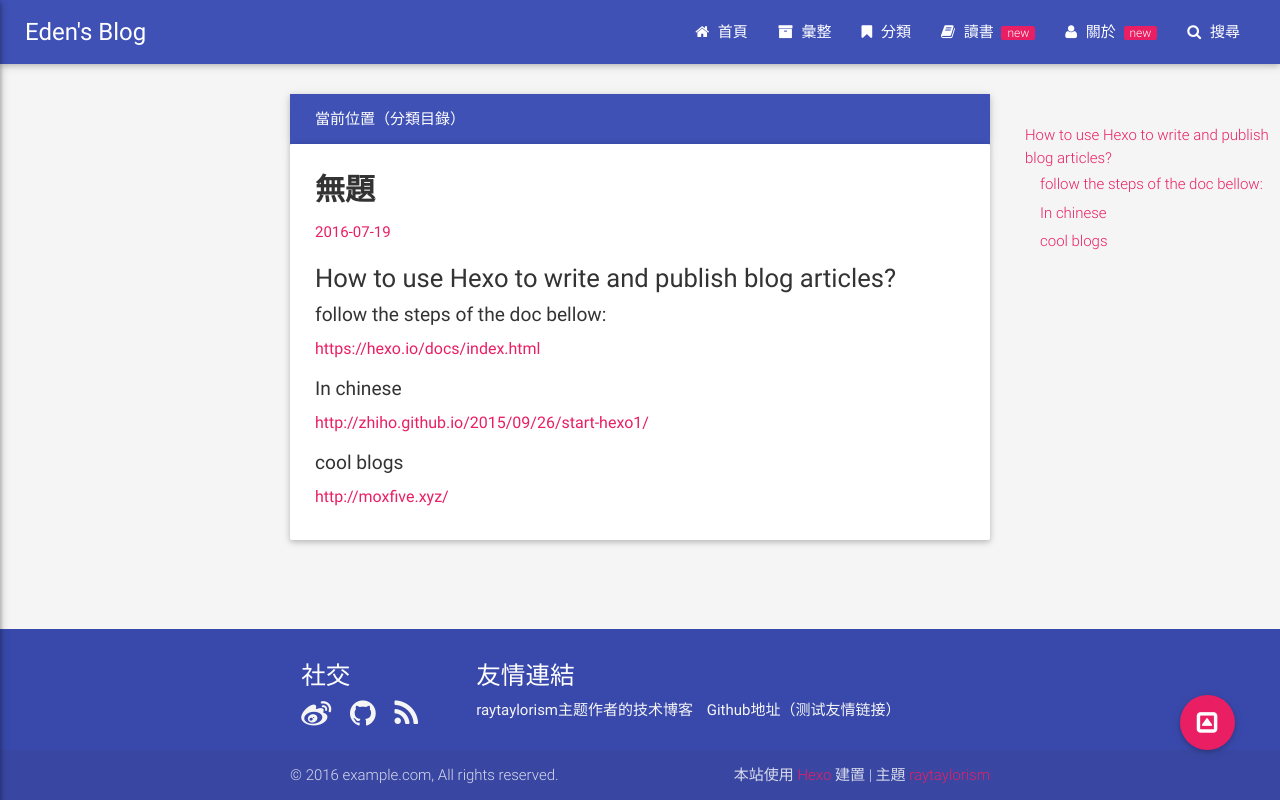
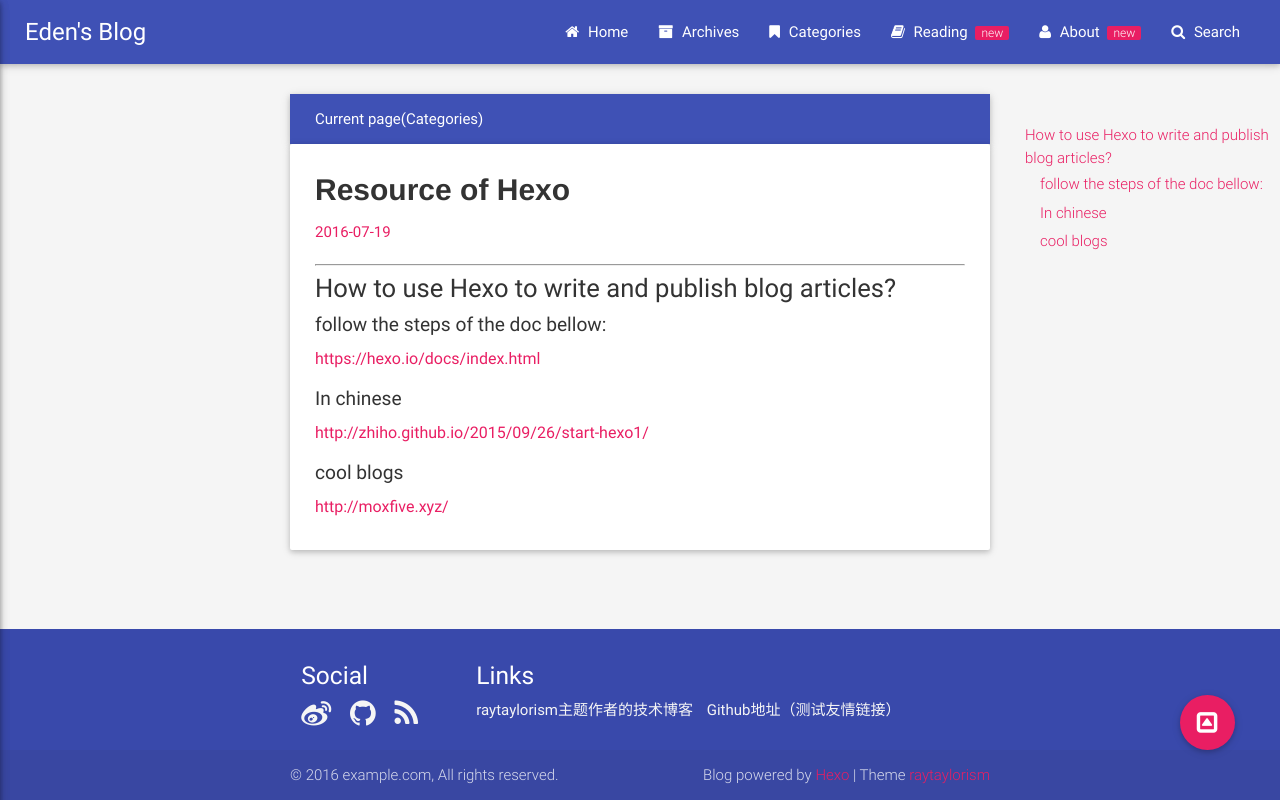
Before and after one commit to npmcdn-to-unpkg-bot/edenwoo.github.io, a plain HTML site: page 2016/07/19/Sources-of-Hexo/index.html in a window 1280 px wide. Drawn offline with nearby package versions, Linux system fonts and the light colour scheme; some packages are replaced by stand-ins of ours.

Commit message:
Site updated: 2016-07-19 22:16:01

```diff
--- a/2016/07/19/Sources-of-Hexo/index.html
+++ b/2016/07/19/Sources-of-Hexo/index.html
@@ -7,7 +7,7 @@
 
 
 
-    <title></title>
+    <title>Resource of Hexo | </title>
     <meta name="author" content="EdenWoo">
 
     <meta name="description" content="How to use Hexo to write and publish blog articles?follow the steps of the doc bellow:https://hexo.io/docs/index.html
@@ -16,7 +16,7 @@ In chinesehttp://zhiho.github.io">
 
   <meta name="viewport" content="width=device-width, initial-scale=1, maximum-scale=1">
 
-
+    <meta property="og:title" content="Resource of Hexo"/>
     <meta property="og:site_name" content="Eden&#39;s Blog"/>
 
 
@@ -52,7 +52,7 @@ In chinesehttp://zhiho.github.io">
                         <a class="menu-home " href="/" >
                             <i class="fa fa-home "></i>
 
-                            首頁
+                            Home
                         </a>
                     </li>
 
@@ -60,7 +60,7 @@ In chinesehttp://zhiho.github.io">
                         <a class="menu-archive " href="/archives" >
                             <i class="fa fa-archive "></i>
 
-                            彙整
+                            Archives
                         </a>
                     </li>
 
@@ -68,7 +68,7 @@ In chinesehttp://zhiho.github.io">
                         <a class="menu-category category-menu" href="javascript:;" data-activates="category-menu" >
                             <i class="fa fa-bookmark "></i>
 
-                            分類
+                            Categories
                         </a>
                     </li>
 
@@ -76,7 +76,7 @@ In chinesehttp://zhiho.github.io">
                         <a class="menu-reading " href="/reading" >
                             <i class="fa fa-book "></i>
 
-                            讀書
+                            Reading
                         </a>
                     </li>
 
@@ -84,7 +84,7 @@ In chinesehttp://zhiho.github.io">
                         <a class="menu-about " href="/about" >
                             <i class="fa fa-user "></i>
 
-                            關於
+                            About
                         </a>
                     </li>
 
@@ -92,7 +92,7 @@ In chinesehttp://zhiho.github.io">
                         <a class="menu-search modal-trigger " href="#search" >
                             <i class="fa fa-search "></i>
 
-                            搜尋
+                            Search
                         </a>
                     </li>
 
@@ -120,7 +120,7 @@ In chinesehttp://zhiho.github.io">
                 <a class="waves-effect menu-home " href="/" >
                     <i class="fa fa-home "></i>
 
-                    首頁
+                    Home
                 </a>
             </li>
 
@@ -128,7 +128,7 @@ In chinesehttp://zhiho.github.io">
                 <a class="waves-effect menu-archive " href="/archives" >
                     <i class="fa fa-archive "></i>
 
-                    彙整
+                    Archives
                 </a>
             </li>
 
@@ -136,7 +136,7 @@ In chinesehttp://zhiho.github.io">
                 <a class="waves-effect menu-category category-menu" href="javascript:;" data-activates="category-menu" >
                     <i class="fa fa-bookmark "></i>
 
-                    分類
+                    Categories
                 </a>
             </li>
 
@@ -144,7 +144,7 @@ In chinesehttp://zhiho.github.io">
                 <a class="waves-effect menu-reading " href="/reading" >
                     <i class="fa fa-book "></i>
 
-                    讀書
+                    Reading
                 </a>
             </li>
 
@@ -152,7 +152,7 @@ In chinesehttp://zhiho.github.io">
                 <a class="waves-effect menu-about " href="/about" >
                     <i class="fa fa-user "></i>
 
-                    關於
+                    About
                 </a>
             </li>
 
@@ -160,7 +160,7 @@ In chinesehttp://zhiho.github.io">
                 <a class="waves-effect menu-search modal-trigger " href="#search" >
                     <i class="fa fa-search "></i>
 
-                    搜尋
+                    Search
                 </a>
             </li>
 
@@ -182,7 +182,7 @@ In chinesehttp://zhiho.github.io">
     <div class="row">
         <div class="input-field col s12">
               <input id="search-input" type="text">
-              <label for="search-input">搜尋</label>
+              <label for="search-input">Search</label>
         </div>
 
     </div>
@@ -196,7 +196,7 @@ In chinesehttp://zhiho.github.io">
         <div class="container main-container">
     <nav class="page-nav hide-on-small-only">
     <div class="nav-wrapper indigo">
-        <span class="breadcrumb">當前位置（分類目錄）</span>
+        <span class="breadcrumb">Current page(Categories)</span>
 
 
 
@@ -214,12 +214,12 @@ In chinesehttp://zhiho.github.io">
             <div class="article-title">
 
 
-        <h1>無題</h1>
+        <h1>Resource of Hexo</h1>
 
 
 
             </div>
-            <time class="pink-link-context" datetime="2016-07-19T09:50:55.000Z"><a href="/2016/07/19/Sources-of-Hexo/">2016-07-19</a></time>
+            <time class="pink-link-context" datetime="2016-07-19T09:50:00.000Z"><a href="/2016/07/19/Sources-of-Hexo/">2016-07-19</a></time>
 
 
 
@@ -229,7 +229,8 @@ In chinesehttp://zhiho.github.io">
 
 
             <div class="entry pink-link-context">
-                <h1 id="How-to-use-Hexo-to-write-and-publish-blog-articles"><a href="#How-to-use-Hexo-to-write-and-publish-blog-articles" class="headerlink" title="How to use Hexo to write and publish blog articles?"></a>How to use Hexo to write and publish blog articles?</h1><h4 id="follow-the-steps-of-the-doc-bellow"><a href="#follow-the-steps-of-the-doc-bellow" class="headerlink" title="follow the steps of the doc bellow:"></a>follow the steps of the doc bellow:</h4><p><a href="https://hexo.io/docs/index.html" target="_blank" rel="external">https://hexo.io/docs/index.html</a></p>
+                <hr>
+<h1 id="How-to-use-Hexo-to-write-and-publish-blog-articles"><a href="#How-to-use-Hexo-to-write-and-publish-blog-articles" class="headerlink" title="How to use Hexo to write and publish blog articles?"></a>How to use Hexo to write and publish blog articles?</h1><h4 id="follow-the-steps-of-the-doc-bellow"><a href="#follow-the-steps-of-the-doc-bellow" class="headerlink" title="follow the steps of the doc bellow:"></a>follow the steps of the doc bellow:</h4><p><a href="https://hexo.io/docs/index.html" target="_blank" rel="external">https://hexo.io/docs/index.html</a></p>
 <h4 id="In-chinese"><a href="#In-chinese" class="headerlink" title="In chinese"></a>In chinese</h4><p><a href="http://zhiho.github.io/2015/09/26/start-hexo1/" target="_blank" rel="external">http://zhiho.github.io/2015/09/26/start-hexo1/</a></p>
 <h4 id="cool-blogs"><a href="#cool-blogs" class="headerlink" title="cool blogs"></a>cool blogs</h4><p><a href="http://moxfive.xyz/" target="_blank" rel="external">http://moxfive.xyz/</a></p>
 
@@ -250,7 +251,7 @@ In chinesehttp://zhiho.github.io">
       <i class="fa fa-caret-square-o-up"></i>
     </a>
     <ul>
-      <li><a class="btn-return-top btn-floating waves-effect green" title="回到頂部"><i class="fa fa-arrow-circle-o-up"></i></a></li>
+      <li><a class="btn-return-top btn-floating waves-effect green" title="Return to top"><i class="fa fa-arrow-circle-o-up"></i></a></li>
       <li><a class="btn-floating waves-effect button-collapse yellow darken-1"  data-activates="main-menu" title="menu"><i class="fa fa-navicon"></i></a></li>
     </ul>
   </div>
@@ -262,7 +263,7 @@ In chinesehttp://zhiho.github.io">
         <div class="row">
 
             <div class="social-group col m3 s12">
-                <h5 class="white-text">社交</h5>
+                <h5 class="white-text">Social</h5>
 
                     <a class="social-link" href="http://weibo.com/1956184117" target="_blank">
                         <i class="fa fa-2x fa-weibo"></i>
@@ -281,7 +282,7 @@ In chinesehttp://zhiho.github.io">
 
 
             <div class="col m9 s12">
-                <h5 class="white-text">友情連結</h5>
+                <h5 class="white-text">Links</h5>
 
                     <a class="social-link" href="http://raytaylorlin.com/" target="_blank">raytaylorism主题作者的技术博客</a>
 
@@ -296,7 +297,7 @@ In chinesehttp://zhiho.github.io">
     <div class="footer-copyright pink-link-context">
         <div class="container">
             © 2016 example.com, All rights reserved.
-            <p class="right" style="margin-top: 0;">本站使用 <a href="https://hexo.io">Hexo</a> 建置 | 主題 <a href="https://github.com/raytaylorlin/hexo-theme-raytaylorism">raytaylorism</a></p>
+            <p class="right" style="margin-top: 0;">Blog powered by <a href="https://hexo.io">Hexo</a> | Theme <a href="https://github.com/raytaylorlin/hexo-theme-raytaylorism">raytaylorism</a></p>
         </div>
     </div>
 </footer>
--- a/post-sitemap.xml
+++ b/post-sitemap.xml
@@ -8,7 +8,7 @@
 
     <url>
         <loc>http://yoursite.com/2016/07/19/Sources-of-Hexo/</loc>
-        <lastmod>2016-07-19T09:55:04.000Z</lastmod>
+        <lastmod>2016-07-19T10:13:31.000Z</lastmod>
         <changefreq>weekly</changefreq>
         <priority>0.6</priority>
 
--- a/search.xml
+++ b/search.xml
@@ -4,9 +4,10 @@
 
 
     <entry>
-      <title></title>
+      <title><![CDATA[Resource of Hexo]]></title>
       <url>http://yoursite.com/2016/07/19/Sources-of-Hexo/</url>
-      <content type="html"><![CDATA[<h1 id="How-to-use-Hexo-to-write-and-publish-blog-articles"><a href="#How-to-use-Hexo-to-write-and-publish-blog-articles" class="headerlink" title="How to use Hexo to write and publish blog articles?"></a>How to use Hexo to write and publish blog articles?</h1><h4 id="follow-the-steps-of-the-doc-bellow"><a href="#follow-the-steps-of-the-doc-bellow" class="headerlink" title="follow the steps of the doc bellow:"></a>follow the steps of the doc bellow:</h4><p><a href="https://hexo.io/docs/index.html" target="_blank" rel="external">https://hexo.io/docs/index.html</a></p>
+      <content type="html"><![CDATA[<hr>
+<h1 id="How-to-use-Hexo-to-write-and-publish-blog-articles"><a href="#How-to-use-Hexo-to-write-and-publish-blog-articles" class="headerlink" title="How to use Hexo to write and publish blog articles?"></a>How to use Hexo to write and publish blog articles?</h1><h4 id="follow-the-steps-of-the-doc-bellow"><a href="#follow-the-steps-of-the-doc-bellow" class="headerlink" title="follow the steps of the doc bellow:"></a>follow the steps of the doc bellow:</h4><p><a href="https://hexo.io/docs/index.html" target="_blank" rel="external">https://hexo.io/docs/index.html</a></p>
 <h4 id="In-chinese"><a href="#In-chinese" class="headerlink" title="In chinese"></a>In chinese</h4><p><a href="http://zhiho.github.io/2015/09/26/start-hexo1/" target="_blank" rel="external">http://zhiho.github.io/2015/09/26/start-hexo1/</a></p>
 <h4 id="cool-blogs"><a href="#cool-blogs" class="headerlink" title="cool blogs"></a>cool blogs</h4><p><a href="http://moxfive.xyz/" target="_blank" rel="external">http://moxfive.xyz/</a></p>
 ]]></content>
--- a/sitemap.xml
+++ b/sitemap.xml
@@ -3,7 +3,7 @@
 
     <sitemap>
         <loc>http://yoursite.com/post-sitemap.xml</loc>
-        <lastmod>2016-07-19T09:55:04.000Z</lastmod>
+        <lastmod>2016-07-19T10:13:31.000Z</lastmod>
     </sitemap>
 
     <sitemap>
```
Also changed, not shown: 2016/07/18/hello-world/index.html (+18 -18 lines), aboutme/index.html (+18 -18 lines), archives/2016/07/index.html (+21 -21 lines), archives/2016/index.html (+21 -21 lines), archives/index.html (+21 -21 lines), index.html (+19 -19 lines).
